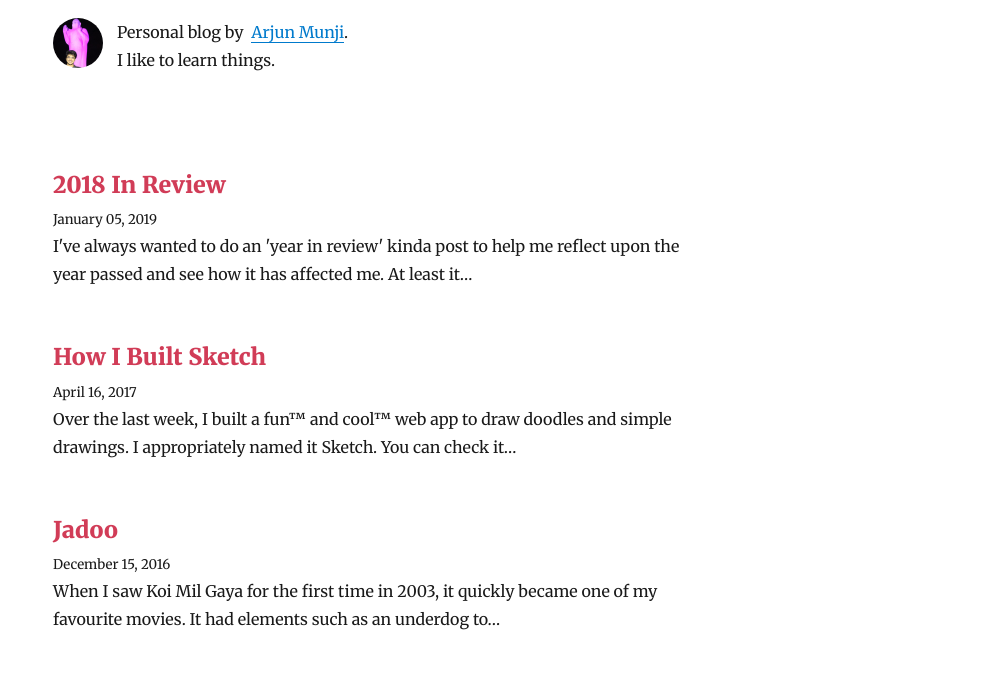
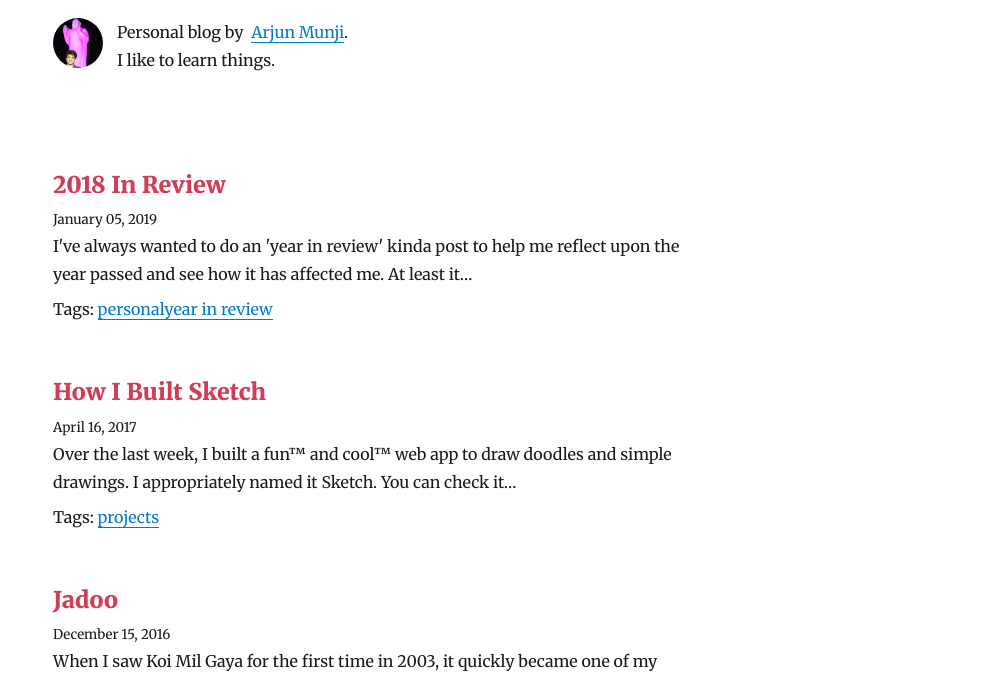
Before and after one commit to arjunnn/blog, a Gatsby site: page / in a window 1280 px wide. Shown: the part 110-789 px from the top of the page, without its empty margins (272-1280 px from the left). Built offline with nearby package versions, Linux system fonts and the light colour scheme; Gatsby itself is replaced by a stand-in of ours; some packages are replaced by stand-ins of ours.

Commit message:
Add tags to PostPreview component

```diff
--- a/src/components/post-preview.js
+++ b/src/components/post-preview.js
@@ -4,7 +4,7 @@ import { rhythm, scale } from '../utils/typography'
 
 const PostPreview = props => {
   return (
-    <div key={props.slug}>
+    <div key={props.slug} style={{ marginBottom: rhythm(1) }}>
       <h3
         style={{
           marginBottom: rhythm(1 / 4),
@@ -14,8 +14,20 @@ const PostPreview = props => {
           {props.title}
         </Link>
       </h3>
-      <small>{props.date}</small>
-      <p>{props.excerpt}</p>
+      <small style={{ marginRight: rhythm(1) }}>{props.date}</small>
+      <p style={{ marginBottom: rhythm(1 / 4) }}>{props.excerpt}</p>
+      <div>
+        {props.tags.length > 0 ? 'Tags: ' : ''}
+        {props.tags.map(tag => (
+          <Link
+            to={`/tags/${tag.replace(/\s/g, '-')}`}
+            className="category"
+            key={tag}
+          >
+            {tag}
+          </Link>
+        ))}
+      </div>
     </div>
   )
   // return <p>Hi</p>
--- a/src/pages/index.js
+++ b/src/pages/index.js
@@ -28,6 +28,7 @@ class BlogIndex extends React.Component {
               excerpt={node.excerpt}
               title={node.frontmatter.title}
               key={node.fields.slug}
+              tags={node.frontmatter.tags}
             />
           )
         })}
@@ -55,6 +56,7 @@ export const pageQuery = graphql`
           frontmatter {
             date(formatString: "MMMM DD, YYYY")
             title
+            tags
           }
         }
       }
--- a/src/templates/TaggedWith.js
+++ b/src/templates/TaggedWith.js
@@ -33,6 +33,7 @@ const TaggedWith = props => {
               excerpt={node.excerpt}
               title={node.frontmatter.title}
               key={node.fields.slug}
+              tags={node.frontmatter.tags}
             />
           )
         })}
```
